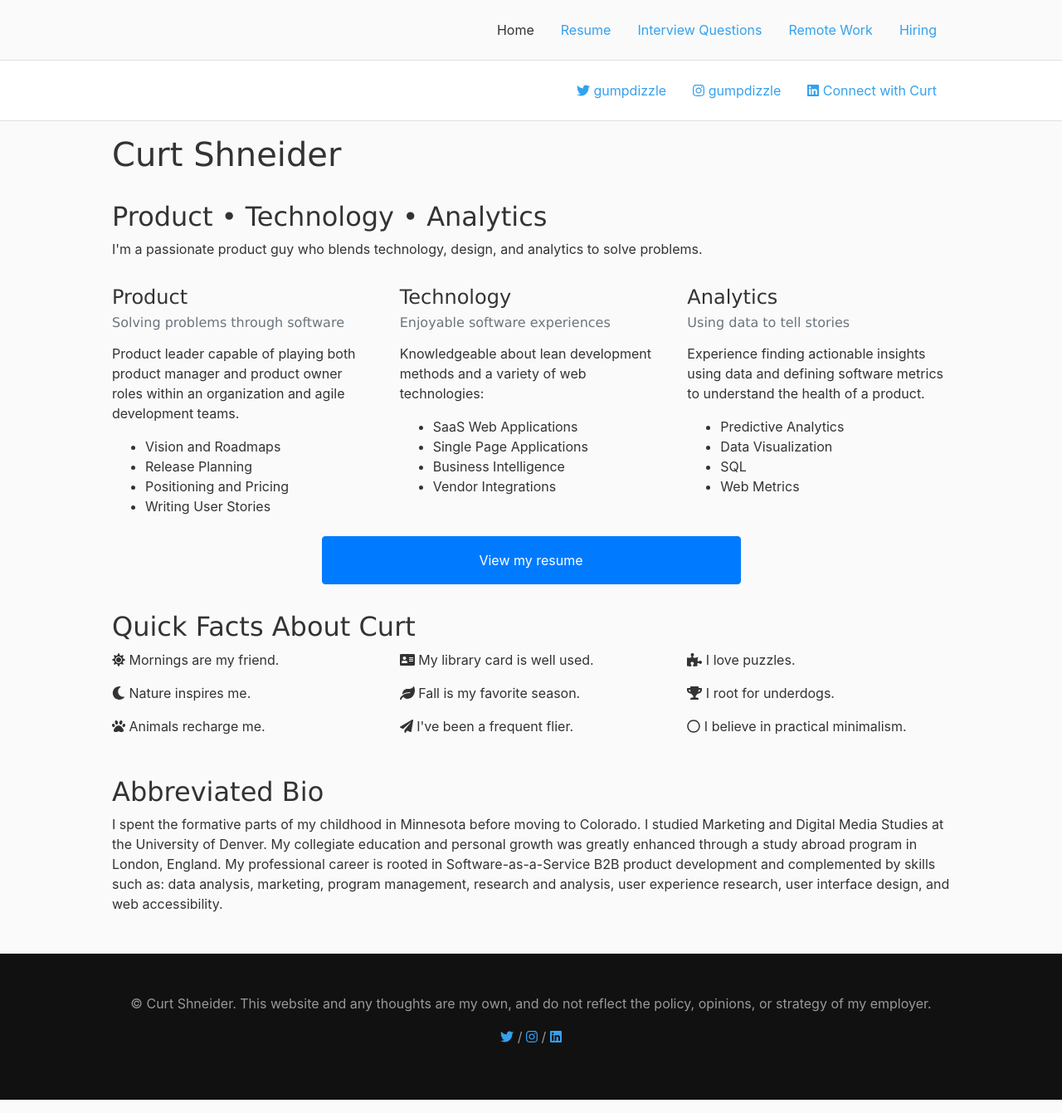
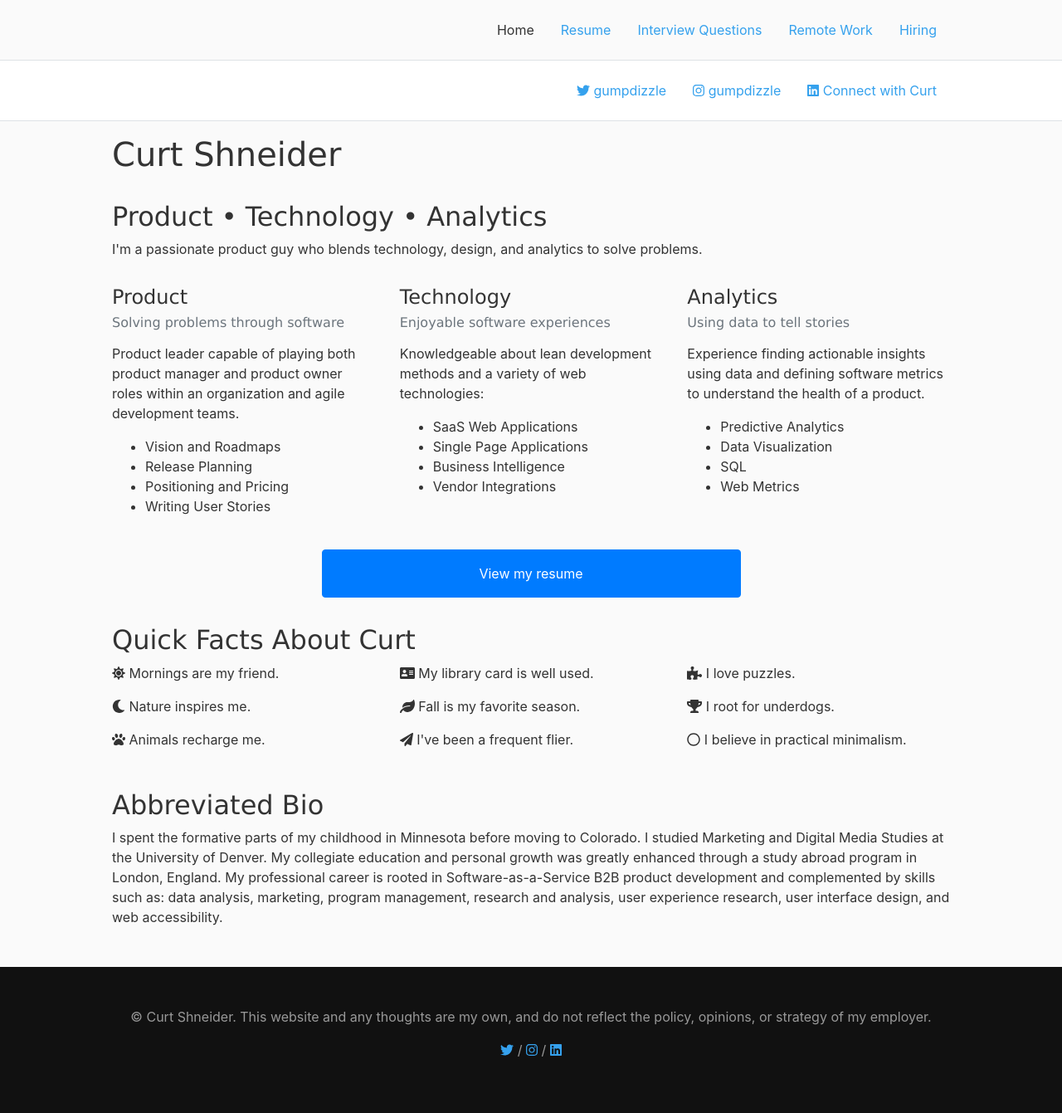
Before and after one commit to curtshneider/curtshneider.github.io, a Jekyll site: the page index.html, which Jekyll copies as it is, in a window 1280 px wide. Shown: the whole page at 83% size. Built offline with Jekyll 4.4.1, drawn with Linux system fonts in a browser that asks for light colours; nearby versions of some CDN libraries; some web fonts are replaced.

Commit message:
Adjusted spacing between companies on resume
Added bottom margin to card class

```diff
--- a/css/a.css
+++ b/css/a.css
@@ -40,10 +40,12 @@
 
 a:active {color: #194EB2 !important;}
 
-.card {border: none;}
+.card {
+	border: none;
+	margin-bottom: 1rem;
+}
 
 .card-body {padding: 0;}
-
 
 .btn-primary,
 .btn-primary:hover,
```
